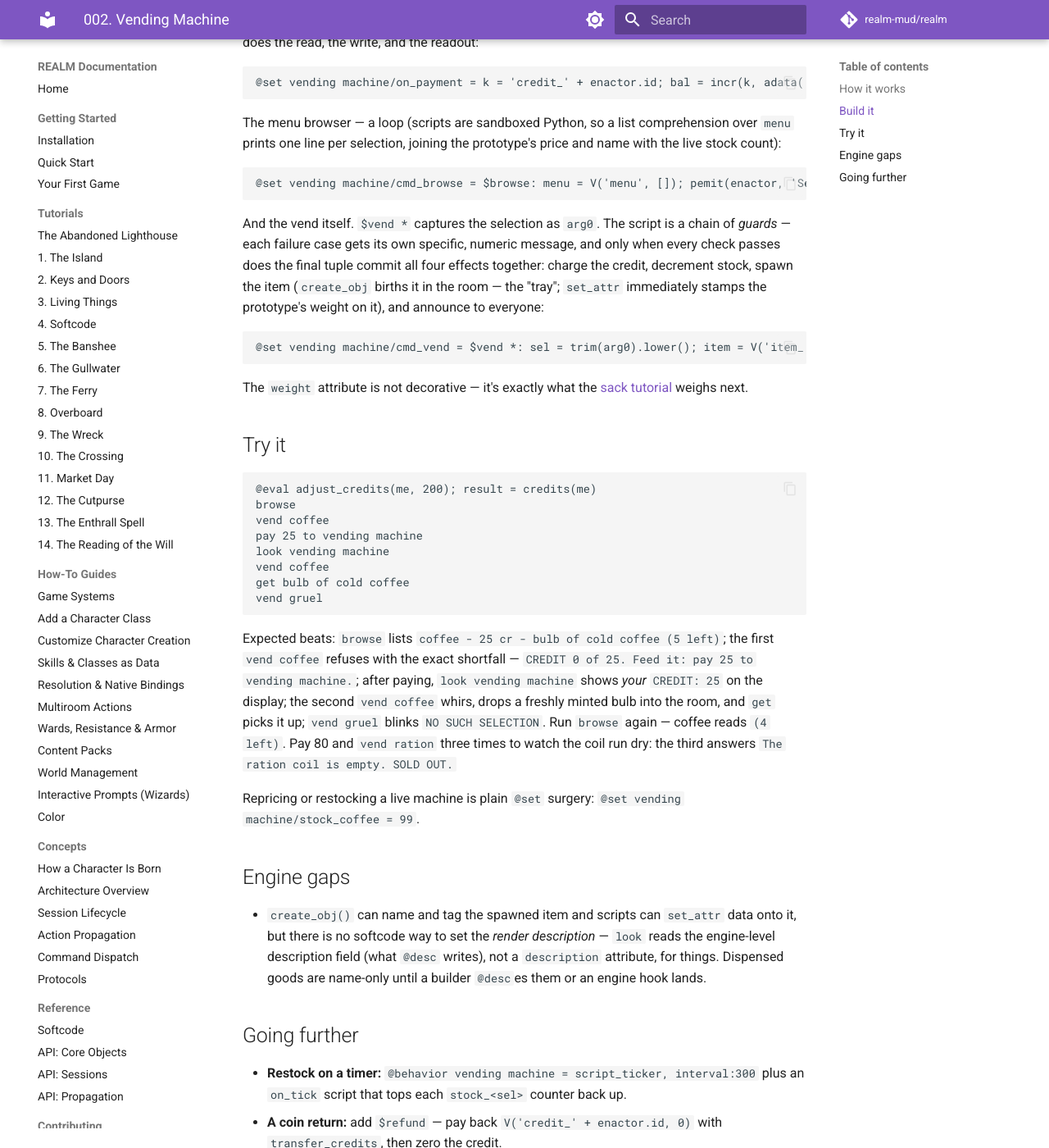
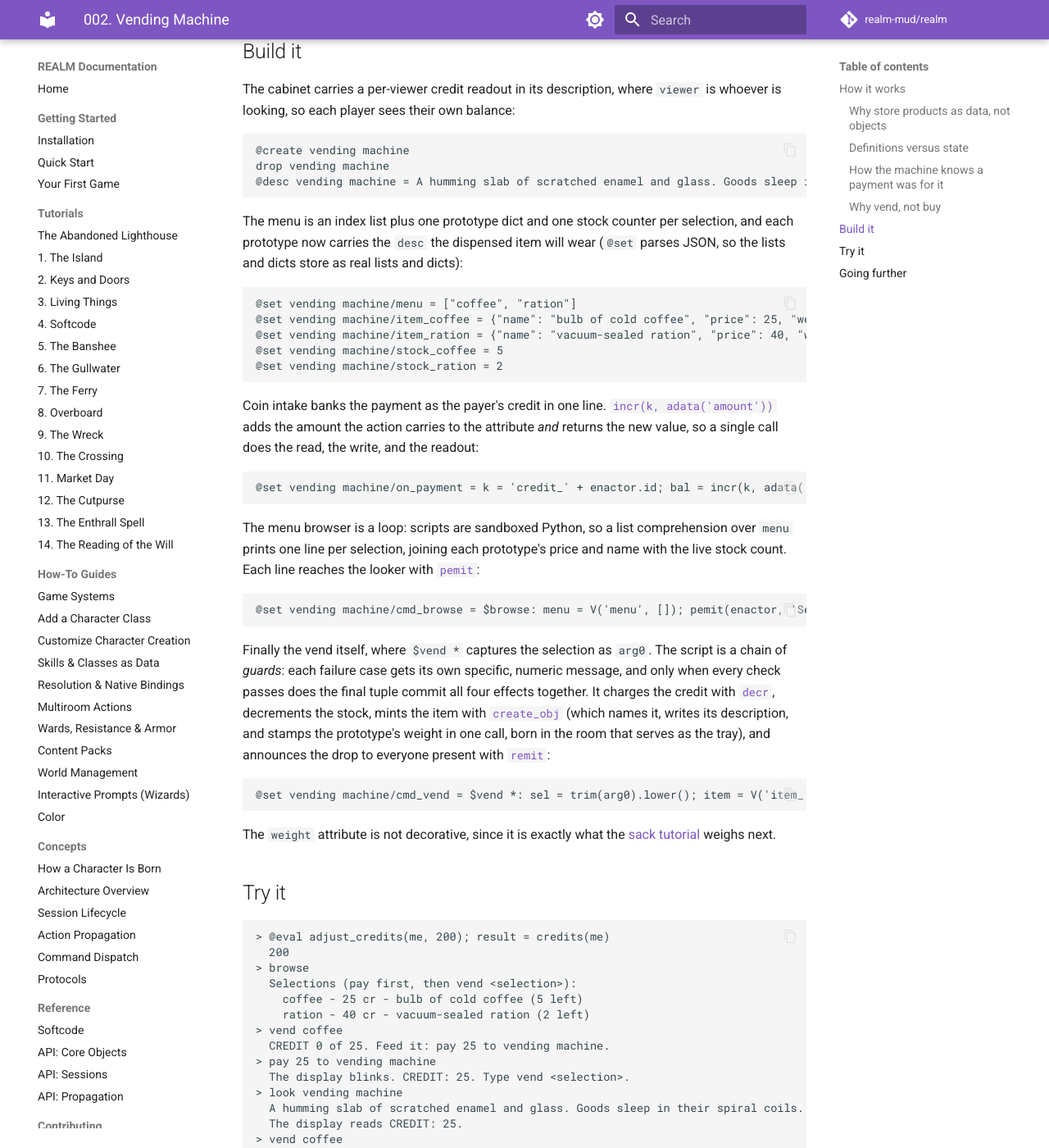
Before and after one commit to count-infinity/realm, an MkDocs documentation site: the page built from docs/showcase/002_vending_machine.md, in a window 1280 px wide and 1400 px high, scrolled down 1547 px. Shown: the whole window at 82% size. Built offline with MkDocs 1.6.1 and Material for MkDocs 9.7.7, drawn with Linux system fonts in a browser that asks for light colours; comment, search, counter and statistics services are not loaded; some of the changed text lies outside the part shown.

Commit message:
Clean up create_obj signature

````diff
--- a/docs/showcase/002_vending_machine.md
+++ b/docs/showcase/002_vending_machine.md
@@ -3,55 +3,73 @@
 > Checklist item 2 — [now] — *ON_PAYMENT, create_obj from prototype attrs, spawner vocabulary*
 
 **What you'll build:** A vending machine with a browsable menu. Feed it
-credits with `pay`, then `vend coffee` — it spawns a fresh item into
-the room's "tray", charges your machine-credit, and tracks stock per
-selection.
+credits with `pay`, then `vend coffee`, and it spawns a fresh item into the
+room's "tray", charges your machine credit, and tracks stock per selection.
 
-**Concepts:** Product *prototypes as attributes* (data describing an
-object before it exists), `create_obj()` — the spawner vocabulary,
-banked per-player credit via `ON_PAYMENT` + `adata('amount')`, multiple
-`$`-commands on one object, wildcard captures (`$vend *` → `arg0`),
-guard-style validation, and why this command couldn't be called `buy`.
+**Concepts:** product *prototypes as attributes* (data describing an object
+before it exists), [`create_obj`](../reference/softcode.md#fn-create_obj) as the
+spawner vocabulary, banked per-player credit via
+[`ON_PAYMENT`](../reference/softcode.md#lifecycle-hooks) plus the
+[event data namespace](../reference/softcode.md#event-data-namespace), several
+`$`-commands on one object, wildcard captures (`$vend *` gives `arg0`),
+guard-style validation, and why this command cannot be called `buy`.
 
-Builds on the [magic 8-ball](005_magic_8ball.md) (triggers) and the
-[slot machine](001_slot_machine.md) (payments and the event namespace).
+It builds on the [magic 8-ball](005_magic_8ball.md) for triggers and the
+[slot machine](001_slot_machine.md) for payments and the event namespace.
 
 ## How it works
 
-**Prototypes are just data.** A product needs a name, a price, a
-weight. Store each as a JSON dict in an `item_<selection>` attribute
-and the machine can *mint* the real object on demand with
-`create_obj(name)` — no hand-`@create`ing every can of coffee, and the
-definition lives in exactly one place. New behavior → a scripted
-object; new *flavor* of a thing → a prototype attribute. That's the
-spawner vocabulary in miniature (the `spawner` behavior and `@clone`
-industrialize the same idea).
+A vending machine is one object carrying two kinds of data: a small menu of
+product *definitions* that never change, and per-machine *state* (stock and
+each player's credit) that does. A `pay` banks credit through an `ON_PAYMENT`
+hook, `browse` prints the menu, and `vend` runs a chain of guards that, when
+they all pass, mints the product and charges you. This section explains each
+piece and why it takes the form it does.
 
-**Definitions vs. state.** What a coffee *is* (`item_coffee`) is set
-once. What changes per machine is mutable state in its own attributes:
-`stock_coffee` counts down, `credit_<player>` banks what you've fed
-in. Two machines can carry the same menu at different prices and run
-dry independently; restocking is one `@set`.
+### Why store products as data, not objects
 
-**Money in, the slot-machine way.** The machine can't take money from
-you — you `pay` it (consent), its `ON_PAYMENT` fires, and
-`adata('amount')` is what you fed in. Unlike the slot machine it
-doesn't demand exact change: everything you feed it accumulates as
-*your* credit on *this* machine, spent selection by selection. Overpay
-now, vend twice later.
+A product needs a name, a price, a weight, and a description. Store each as a
+JSON dict in an `item_<selection>` attribute, and the machine can mint the real
+object on demand with
+[`create_obj`](../reference/softcode.md#fn-create_obj), so you never
+hand-`@create` a can of coffee and the definition lives in exactly one place.
+The rule of thumb: new *behavior* means a scripted object, but a new *flavor* of
+a thing is just a prototype attribute. That is the spawner vocabulary in
+miniature, and the `spawner` behavior and `@clone` industrialize the same idea.
 
-**Why `vend`, not `buy`?** Built-in commands dispatch before
-`$`-triggers, and `buy` is the built-in shopkeeper command — a `$buy *`
-trigger on the machine would never fire (you'd get `There's no merchant
-here.`). Naming object commands *around* the builtins is a fact of
-softcode life; `vend` and `browse` are unclaimed. (When you want a
-merchant with a face and haggling, use the `shopkeeper` behavior and
-the real `buy` — this build is for furniture that sells things.)
+### Definitions versus state
+
+What a coffee *is* (`item_coffee`) is written once, whereas what changes per
+machine is mutable state in its own attributes: `stock_coffee` counts down and
+`credit_<player>` banks what each player has fed in. Two machines can carry the
+same menu at different prices and run dry independently, and restocking is a
+single `@set`.
+
+### How the machine knows a payment was for it
+
+The machine cannot take money from you, so instead you `pay` it, which is
+consent, its [`ON_PAYMENT`](../reference/softcode.md#lifecycle-hooks) fires, and
+[`adata('amount')`](../reference/softcode.md#event-data-namespace) is what you
+fed in. Because `ON_PAYMENT` reaches every object in the room, the hook first
+checks [`target is me`](../reference/softcode.md#guard-on-target) so a coin
+handed to someone else never credits the machine. Unlike the slot machine it
+does not demand exact change: everything you feed it accumulates as *your*
+credit on *this* machine, spent selection by selection, so you can overpay now
+and vend twice later.
+
+### Why `vend`, not `buy`
+
+Built-in commands dispatch before `$`-triggers, and `buy` is the built-in
+shopkeeper command, so a `$buy *` trigger on the machine would never fire (you
+would get `There's no merchant here.`). Naming object commands *around* the
+builtins is a fact of softcode life, and `vend` and `browse` are unclaimed.
+When you want a merchant with a face and haggling, use the `shopkeeper`
+behavior and the real `buy`; this build is for furniture that sells things.
 
 ## Build it
 
-The cabinet, with a per-viewer credit readout in the description
-(`viewer` is whoever is looking — each player sees their own balance):
+The cabinet carries a per-viewer credit readout in its description, where
+`viewer` is whoever is looking, so each player sees their own balance:
 
 ```text
 @create vending machine
@@ -59,96 +77,100 @@
 @desc vending machine = A humming slab of scratched enamel and glass. Goods sleep in their spiral coils. [[result = f'The display reads CREDIT: {V("credit_" + viewer.id, 0)}.']]
 ```
 
-The menu — an index list plus one prototype dict and one stock counter
-per selection (`@set` parses JSON, so lists and dicts store as real
-lists and dicts):
+The menu is an index list plus one prototype dict and one stock counter per
+selection, and each prototype now carries the `desc` the dispensed item will
+wear (`@set` parses JSON, so the lists and dicts store as real lists and dicts):
 
 ```text
 @set vending machine/menu = ["coffee", "ration"]
-@set vending machine/item_coffee = {"name": "bulb of cold coffee", "price": 25, "weight": 1}
-@set vending machine/item_ration = {"name": "vacuum-sealed ration", "price": 40, "weight": 2}
+@set vending machine/item_coffee = {"name": "bulb of cold coffee", "price": 25, "weight": 1, "desc": "A dented bulb, beaded with condensation and unpleasantly warm to the touch."}
+@set vending machine/item_ration = {"name": "vacuum-sealed ration", "price": 40, "weight": 2, "desc": "A drab brick of vacuum-sealed calories, stamped with a use-by date long past."}
 @set vending machine/stock_coffee = 5
 @set vending machine/stock_ration = 2
 ```
 
-Coin intake — bank the payment as the payer's credit, in one line.
-`incr(k, adata('amount'))` adds the amount the action carries to the
-attribute *and* hands back the new value, so a single call does the
-read, the write, and the readout:
+Coin intake banks the payment as the payer's credit in one line.
+[`incr(k, adata('amount'))`](../reference/softcode.md#fn-incr) adds the amount
+the action carries to the attribute *and* returns the new value, so a single
+call does the read, the write, and the readout:
 
 ```text
 @set vending machine/on_payment = k = 'credit_' + enactor.id; bal = incr(k, adata('amount')) if target is me else None; pemit(enactor, f'The display blinks. CREDIT: {bal}. Type vend <selection>.') if bal else None
 ```
 
-The menu browser — a loop (scripts are sandboxed Python, so a list
-comprehension over `menu` prints one line per selection, joining the
-prototype's price and name with the live stock count):
+The menu browser is a loop: scripts are sandboxed Python, so a list
+comprehension over `menu` prints one line per selection, joining each
+prototype's price and name with the live stock count. Each line reaches the
+looker with [`pemit`](../reference/softcode.md#fn-pemit):
 
 ```text
 @set vending machine/cmd_browse = $browse: menu = V('menu', []); pemit(enactor, 'Selections (pay first, then vend <selection>):'); [pemit(enactor, f'  {sel} - {V("item_" + sel)["price"]} cr - {V("item_" + sel)["name"]} ({V("stock_" + sel, 0)} left)') for sel in menu]
 ```
 
-And the vend itself. `$vend *` captures the selection as `arg0`. The
-script is a chain of *guards* — each failure case gets its own
-specific, numeric message, and only when every check passes does the
-final tuple commit all four effects together: charge the credit,
-decrement stock, spawn the item (`create_obj` births it in the room —
-the "tray"; `set_attr` immediately stamps the prototype's weight on
-it), and announce to everyone:
+Finally the vend itself, where `$vend *` captures the selection as `arg0`. The
+script is a chain of *guards*: each failure case gets its own specific, numeric
+message, and only when every check passes does the final tuple commit all four
+effects together. It charges the credit with
+[`decr`](../reference/softcode.md#fn-decr), decrements the stock, mints the item
+with [`create_obj`](../reference/softcode.md#fn-create_obj) (which names it,
+writes its description, and stamps the prototype's weight in one call, born in
+the room that serves as the tray), and announces the drop to everyone present
+with [`remit`](../reference/softcode.md#fn-remit):
 
 ```text
-@set vending machine/cmd_vend = $vend *: sel = trim(arg0).lower(); item = V('item_' + sel); k = 'credit_' + enactor.id; bal = V(k, 0); left = V('stock_' + sel, 0); price = item['price'] if item else 0; ok = bool(item) and left > 0 and bal >= price; pemit(enactor, 'The panel blinks: NO SUCH SELECTION. Try browse.') if not item else None; pemit(enactor, f'The {sel} coil is empty. SOLD OUT.') if item and left < 1 else None; pemit(enactor, f'CREDIT {bal} of {price}. Feed it: pay {price - bal} to vending machine.') if item and left > 0 and bal < price else None; (decr(k, price), decr('stock_' + sel), set_attr(create_obj(item['name']), 'weight', item['weight']), remit(here, f'The vending machine whirs and drops a {item["name"]} into the tray.')) if ok else None
+@set vending machine/cmd_vend = $vend *: sel = trim(arg0).lower(); item = V('item_' + sel); k = 'credit_' + enactor.id; bal = V(k, 0); left = V('stock_' + sel, 0); price = item['price'] if item else 0; ok = bool(item) and left > 0 and bal >= price; pemit(enactor, 'The panel blinks: NO SUCH SELECTION. Try browse.') if not item else None; pemit(enactor, f'The {sel} coil is empty. SOLD OUT.') if item and left < 1 else None; pemit(enactor, f'CREDIT {bal} of {price}. Feed it: pay {price - bal} to vending machine.') if item and left > 0 and bal < price else None; (decr(k, price), decr('stock_' + sel), create_obj(item['name'], description=item['desc'], attrs={'weight': item['weight']}), remit(here, f'The vending machine whirs and drops a {item["name"]} into the tray.')) if ok else None
 ```
 
-The `weight` attribute is not decorative — it's exactly what the
+The `weight` attribute is not decorative, since it is exactly what the
 [sack tutorial](014_basic_container.md) weighs next.
 
 ## Try it
 
 ```text
-@eval adjust_credits(me, 200); result = credits(me)
-browse
-vend coffee
-pay 25 to vending machine
-look vending machine
-vend coffee
-get bulb of cold coffee
-vend gruel
+> @eval adjust_credits(me, 200); result = credits(me)
+  200
+> browse
+  Selections (pay first, then vend <selection>):
+    coffee - 25 cr - bulb of cold coffee (5 left)
+    ration - 40 cr - vacuum-sealed ration (2 left)
+> vend coffee
+  CREDIT 0 of 25. Feed it: pay 25 to vending machine.
+> pay 25 to vending machine
+  The display blinks. CREDIT: 25. Type vend <selection>.
+> look vending machine
+  A humming slab of scratched enamel and glass. Goods sleep in their spiral coils.
+  The display reads CREDIT: 25.
+> vend coffee
+  The vending machine whirs and drops a bulb of cold coffee into the tray.
+> look bulb of cold coffee
+  A dented bulb, beaded with condensation and unpleasantly warm to the touch.
+> get bulb of cold coffee
+  You pick up a bulb of cold coffee.
+> vend gruel
+  The panel blinks: NO SUCH SELECTION. Try browse.
 ```
 
-Expected beats: `browse` lists `coffee - 25 cr - bulb of cold coffee
-(5 left)`; the first `vend coffee` refuses with the exact shortfall —
-`CREDIT 0 of 25. Feed it: pay 25 to vending machine.`; after paying,
-`look vending machine` shows *your* `CREDIT: 25` on the display; the
-second `vend coffee` whirs, drops a freshly minted bulb into the room,
-and `get` picks it up; `vend gruel` blinks `NO SUCH SELECTION`. Run
-`browse` again — coffee reads `(4 left)`. Pay 80 and `vend ration`
-three times to watch the coil run dry: the third answers `The ration
-coil is empty. SOLD OUT.`
-
-Repricing or restocking a live machine is plain `@set` surgery:
-`@set vending machine/stock_coffee = 99`.
-
-## Engine gaps
-
-- `create_obj()` can name and tag the spawned item and scripts can
-  `set_attr` data onto it, but there is no softcode way to set the
-  *render description* — `look` reads the engine-level description
-  field (what `@desc` writes), not a `description` attribute, for
-  things. Dispensed goods are name-only until a builder `@desc`es them
-  or an engine hook lands.
+The first `vend coffee` refuses with the exact shortfall, and after paying,
+`look vending machine` shows *your* `CREDIT: 25` on the display because the
+description reads `credit_<your id>`. The vended bulb now carries a real
+description, so `look bulb of cold coffee` reads it back rather than showing a
+bare name. Run `browse` again and coffee reads `(4 left)`. Pay 80 and `vend
+ration` twice to watch the coil run dry: the third answers `The ration coil is
+empty. SOLD OUT.`. Repricing or restocking a live machine is plain `@set`
+surgery, as in `@set vending machine/stock_coffee = 99`.
 
 ## Going further
 
-- **Restock on a timer:** `@behavior vending machine = script_ticker,
-  interval:300` plus an `on_tick` script that tops each `stock_<sel>`
-  counter back up.
-- **A coin return:** add `$refund` — pay back
-  `V('credit_' + enactor.id, 0)` with `transfer_credits`, then zero the
-  credit.
-- **Emptying the cash box:** the machine's own balance is the take;
-  a `$collect` command gated on `owner(me) == enactor` pays it out to
-  the owner — or leave it and let `look` at the hopper brag for you.
-- **Data-driven everything:** move the whole menu into one dict
-  attribute and iterate it — then `@clone` the machine and edit only
-  data to open a second kiosk.
+- **Restock on a timer:** attach `@behavior vending machine = script_ticker,
+  interval:300` with an `on_tick` script that tops each `stock_<sel>` counter
+  back up.
+- **A coin return:** add `$refund`, which pays back
+  `V('credit_' + enactor.id, 0)` with
+  [`transfer_credits`](../reference/softcode.md#fn-transfer_credits) and then
+  zeroes the credit.
+- **Emptying the cash box:** the machine's own balance is the take, so a
+  `$collect` command gated on `owner(me) == enactor` pays it out to the owner,
+  or you can leave it and let `look` at the hopper brag for you.
+- **Data-driven everything:** move the whole menu into one dict attribute and
+  iterate it, then `@clone` the machine and edit only its data to open a second
+  kiosk.
````
Also changed, not shown: BACKLOG.md (+11 -5 lines), docs/reference/softcode.md (+9 -1 lines), 3 other files.
